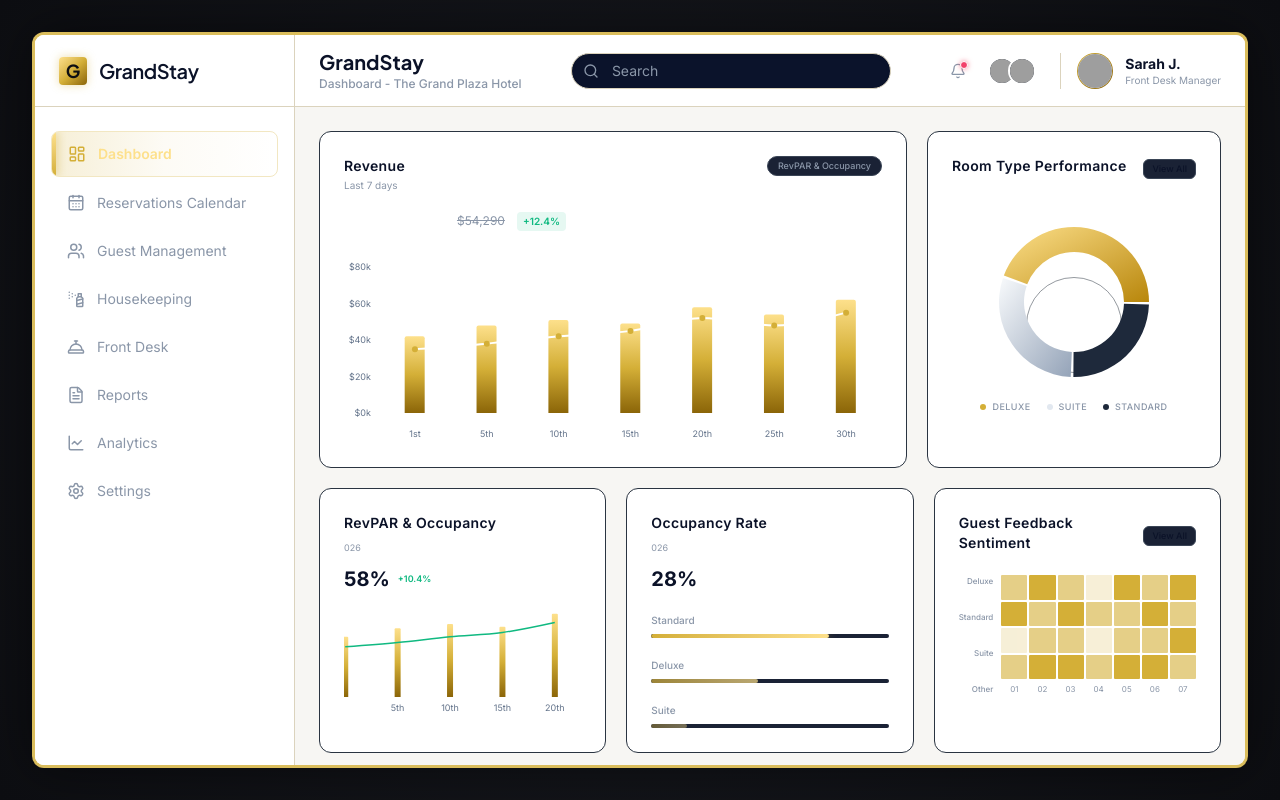
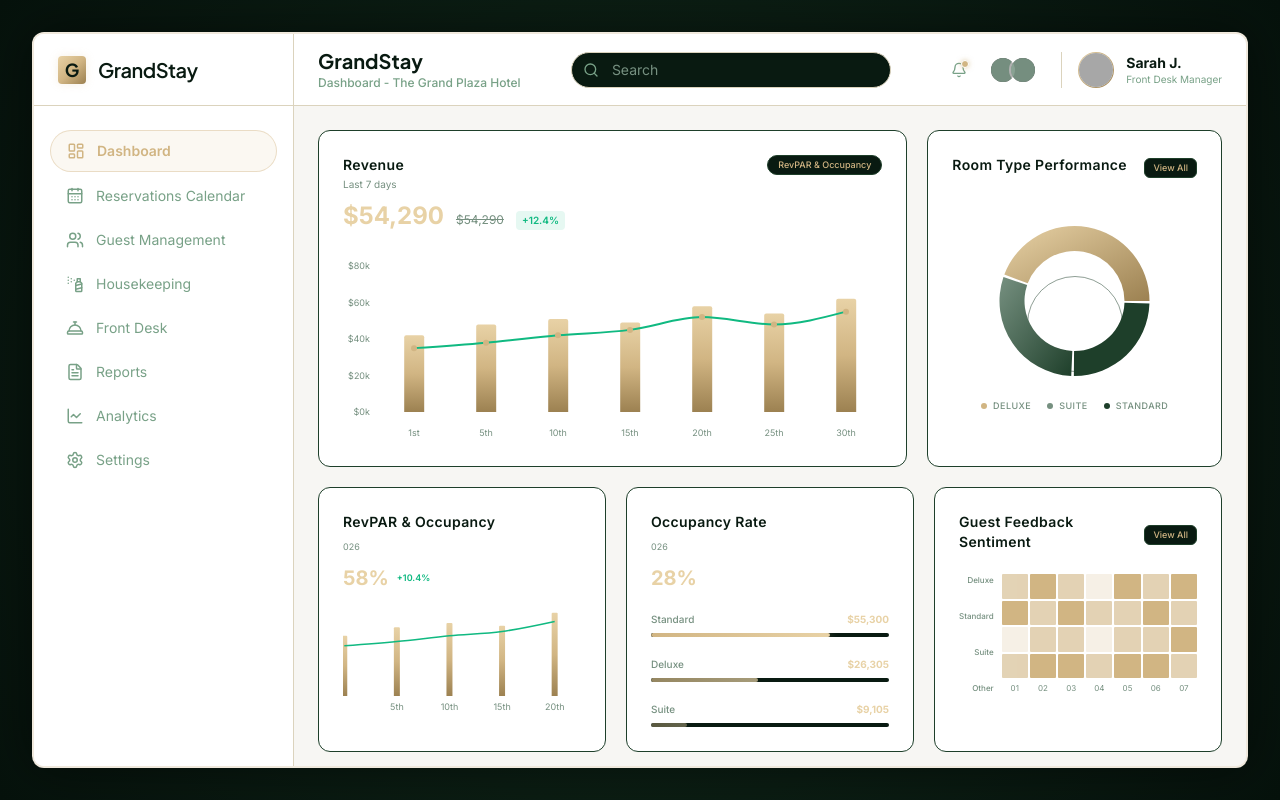
Before and after one commit to mirzamumtaz9494-netizen/saas-dashboard, a Next.js app: page /dashboard in a window 1280 px wide. Built offline with nearby package versions, Linux system fonts and the light colour scheme; grey boxes are pictures that could not be loaded.

Commit message:
style: shift theme to Deep Forest Green and Soft Gold based on latest screenshot

```diff
--- a/app/dashboard/layout.tsx
+++ b/app/dashboard/layout.tsx
@@ -8,8 +8,8 @@ export default function DashboardLayout({
 }) {
   return (
     <div className="min-h-screen p-4 md:p-8 flex items-center justify-center relative">
-      {/* Structural Match: The entire app is framed in a gold border with a deep shadow, just like the image */}
-      <div className="flex h-[calc(100vh-4rem)] w-full max-w-[1600px] overflow-hidden rounded-xl border-[3px] border-[#D4AF37]/80 shadow-[0_0_50px_rgba(0,0,0,0.5)] bg-background">
+      {/* Structural Match: Subtle soft gold border around the deep green app frame */}
+      <div className="flex h-[calc(100vh-4rem)] w-full max-w-[1600px] overflow-hidden rounded-xl border-2 border-[#D1B583]/20 shadow-[0_0_50px_rgba(0,0,0,0.5)] bg-background">
         <DashboardSidebar />
         <div className="flex flex-1 flex-col overflow-hidden">
           <DashboardHeader />
--- a/app/dashboard/page.tsx
+++ b/app/dashboard/page.tsx
@@ -20,7 +20,7 @@ const roomTypeData = [
   { name: 'Suite', value: 30 },
   { name: 'Standard', value: 25 },
 ]
-const COLORS = ['url(#goldGrad)', 'url(#silverGrad)', '#1e293b']
+const COLORS = ['url(#goldGrad)', 'url(#silverGrad)', '#1E3F2A']
 
 const sentimentData = [
   [4, 5, 4, 3, 5, 4, 5],
@@ -32,23 +32,23 @@ const sentimentData = [
 export default function DashboardPage() {
   return (
     <div className="flex flex-col gap-5 h-full pb-8">
-      {/* Top Row: Revenue and Room Type (Matches Screenshot 1 Dark Mode structure) */}
+      {/* Top Row: Revenue and Room Type */}
       <div className="grid gap-5 grid-cols-1 lg:grid-cols-[2fr_1fr]">
 
         {/* Revenue Chart */}
-        <Card className="border-[#2A3441] shadow-none bg-card flex flex-col">
+        <Card className="border-[#1E3F2A] shadow-none bg-card flex flex-col">
           <CardHeader className="flex flex-row justify-between items-start pb-2">
             <div>
               <CardTitle className="text-sm font-semibold text-foreground tracking-wide">Revenue</CardTitle>
-              <p className="text-[10px] text-muted-foreground mt-0.5">Last 7 days</p>
+              <p className="text-[10px] text-[#769080] mt-0.5">Last 7 days</p>
               <div className="flex items-baseline gap-3 mt-2">
-                <span className="text-2xl font-bold text-white">$54,290</span>
-                <span className="text-xs text-muted-foreground line-through">$54,290</span>
+                <span className="text-2xl font-bold text-[#E8D2A6]">$54,290</span>
+                <span className="text-xs text-[#769080] line-through">$54,290</span>
                 <span className="text-[10px] font-semibold text-[#10B981] bg-[#10B981]/10 px-1.5 py-0.5 rounded-sm">+12.4%</span>
               </div>
             </div>
             <div className="flex items-center gap-2">
-              <Badge variant="outline" className="text-[9px] font-medium border-[#3A4556] text-muted-foreground bg-[#1A2235]">RevPAR & Occupancy</Badge>
+              <Badge variant="outline" className="text-[9px] font-medium border-[#1E3F2A] text-[#D1B583] bg-[#091A11]">RevPAR & Occupancy</Badge>
             </div>
           </CardHeader>
           <CardContent className="flex-1 min-h-[220px]">
@@ -56,45 +56,45 @@ export default function DashboardPage() {
               <ComposedChart data={revenueData} margin={{ top: 20, right: 0, left: -25, bottom: 0 }}>
                 <defs>
                   <linearGradient id="barGold" x1="0" y1="0" x2="0" y2="1">
-                    <stop offset="0%" stopColor="#FDE08B"/>
-                    <stop offset="50%" stopColor="#D4AF37"/>
-                    <stop offset="100%" stopColor="#8B6508"/>
+                    <stop offset="0%" stopColor="#E8D2A6"/>
+                    <stop offset="50%" stopColor="#D1B583"/>
+                    <stop offset="100%" stopColor="#9C8151"/>
                   </linearGradient>
                 </defs>
-                <XAxis dataKey="name" axisLine={false} tickLine={false} tick={{ fontSize: 9, fill: '#64748B' }} dy={10} />
-                <YAxis axisLine={false} tickLine={false} tick={{ fontSize: 9, fill: '#64748B' }} tickFormatter={(v) => `$${v/1000}k`} />
+                <XAxis dataKey="name" axisLine={false} tickLine={false} tick={{ fontSize: 9, fill: '#769080' }} dy={10} />
+                <YAxis axisLine={false} tickLine={false} tick={{ fontSize: 9, fill: '#769080' }} tickFormatter={(v) => `$${v/1000}k`} />
                 <Tooltip
                   cursor={{ fill: 'rgba(255,255,255,0.02)' }}
-                  contentStyle={{ backgroundColor: '#0B132B', borderColor: '#3A4556', borderRadius: '4px', fontSize: '12px' }}
+                  contentStyle={{ backgroundColor: '#091A11', borderColor: '#1E3F2A', borderRadius: '4px', fontSize: '12px', color: '#E8D2A6' }}
                 />
                 <Bar dataKey="revenue" fill="url(#barGold)" radius={[2, 2, 0, 0]} maxBarSize={20} />
-                <Line type="monotone" dataKey="occ" stroke="#FFFFFF" strokeWidth={2} dot={{ r: 3, fill: '#D4AF37', strokeWidth: 0 }} />
+                <Line type="monotone" dataKey="occ" stroke="#10B981" strokeWidth={2} dot={{ r: 3, fill: '#D1B583', strokeWidth: 0 }} />
               </ComposedChart>
             </ResponsiveContainer>
           </CardContent>
         </Card>
 
         {/* Room Type Performance - Donut */}
-        <Card className="border-[#2A3441] shadow-none bg-card flex flex-col">
+        <Card className="border-[#1E3F2A] shadow-none bg-card flex flex-col">
           <CardHeader className="flex flex-row justify-between items-center pb-0">
             <CardTitle className="text-sm font-semibold tracking-wide">Room Type Performance</CardTitle>
-            <Button variant="ghost" size="sm" className="text-[9px] h-5 px-2 bg-[#1A2235] hover:bg-[#2A3441] border border-[#3A4556]">View All</Button>
+            <Button variant="ghost" size="sm" className="text-[9px] h-5 px-2 bg-[#091A11] hover:bg-[#1E3F2A] border border-[#1E3F2A] text-[#D1B583]">View All</Button>
           </CardHeader>
           <CardContent className="flex-1 flex flex-col items-center justify-center min-h-[220px] relative">
             <div className="absolute inset-0 z-0 flex items-center justify-center">
-               <div className="h-24 w-24 rounded-full border border-[#2A3441] opacity-50"></div>
+               <div className="h-24 w-24 rounded-full border border-[#1E3F2A] opacity-50"></div>
             </div>
             <div className="h-[180px] w-full z-10">
               <ResponsiveContainer width="100%" height="100%">
                 <PieChart>
                   <defs>
                     <linearGradient id="goldGrad" x1="0" y1="0" x2="1" y2="1">
-                      <stop offset="0%" stopColor="#FDE08B"/>
-                      <stop offset="100%" stopColor="#B8860B"/>
+                      <stop offset="0%" stopColor="#E8D2A6"/>
+                      <stop offset="100%" stopColor="#9C8151"/>
                     </linearGradient>
                     <linearGradient id="silverGrad" x1="0" y1="0" x2="1" y2="1">
-                      <stop offset="0%" stopColor="#F8FAFC"/>
-                      <stop offset="100%" stopColor="#94A3B8"/>
+                      <stop offset="0%" stopColor="#769080"/>
+                      <stop offset="100%" stopColor="#1E3F2A"/>
                     </linearGradient>
                   </defs>
                   <Pie
@@ -111,14 +111,14 @@ export default function DashboardPage() {
                       <Cell key={`cell-${index}`} fill={COLORS[index % COLORS.length]} />
                     ))}
                   </Pie>
-                  <Tooltip contentStyle={{ backgroundColor: '#0B132B', borderColor: '#3A4556', borderRadius: '4px', fontSize: '12px' }} />
+                  <Tooltip contentStyle={{ backgroundColor: '#091A11', borderColor: '#1E3F2A', borderRadius: '4px', fontSize: '12px' }} />
                 </PieChart>
               </ResponsiveContainer>
             </div>
             <div className="flex justify-center gap-4 w-full mt-2 z-10">
               {roomTypeData.map((item, index) => (
-                <div key={index} className="flex items-center gap-1.5 text-[9px] font-medium text-muted-foreground uppercase tracking-wider">
-                  <div className="h-1.5 w-1.5 rounded-full" style={{ background: index === 0 ? '#D4AF37' : index === 1 ? '#E2E8F0' : '#1e293b' }} />
+                <div key={index} className="flex items-center gap-1.5 text-[9px] font-medium text-[#769080] uppercase tracking-wider">
+                  <div className="h-1.5 w-1.5 rounded-full" style={{ background: index === 0 ? '#D1B583' : index === 1 ? '#769080' : '#1E3F2A' }} />
                   {item.name}
                 </div>
               ))}
@@ -131,19 +131,19 @@ export default function DashboardPage() {
       <div className="grid gap-5 grid-cols-1 md:grid-cols-3">
 
         {/* RevPAR & Occupancy Bar Chart */}
-        <Card className="border-[#2A3441] shadow-none bg-card">
+        <Card className="border-[#1E3F2A] shadow-none bg-card">
           <CardHeader className="pb-2">
             <CardTitle className="text-sm font-semibold tracking-wide">RevPAR & Occupancy</CardTitle>
-            <p className="text-[9px] text-muted-foreground mt-0.5">026</p>
+            <p className="text-[9px] text-[#769080] mt-0.5">026</p>
             <div className="flex items-center gap-2 mt-1">
-              <span className="text-xl font-bold">58%</span>
+              <span className="text-xl font-bold text-[#E8D2A6]">58%</span>
               <span className="text-[9px] font-semibold text-[#10B981]">+10.4%</span>
             </div>
           </CardHeader>
           <CardContent className="h-[150px]">
             <ResponsiveContainer width="100%" height="100%">
               <ComposedChart data={revenueData.slice(0, 5)} margin={{ top: 10, right: 0, left: -25, bottom: 0 }}>
-                <XAxis dataKey="name" axisLine={false} tickLine={false} tick={{ fontSize: 9, fill: '#64748B' }} />
+                <XAxis dataKey="name" axisLine={false} tickLine={false} tick={{ fontSize: 9, fill: '#769080' }} />
                 <Bar dataKey="revenue" fill="url(#barGold)" radius={[1, 1, 0, 0]} maxBarSize={6} />
                 <Line type="monotone" dataKey="occ" stroke="#10B981" strokeWidth={1.5} dot={false} />
               </ComposedChart>
@@ -152,56 +152,56 @@ export default function DashboardPage() {
         </Card>
 
         {/* Occupancy Rate Progress */}
-        <Card className="border-[#2A3441] shadow-none bg-card">
+        <Card className="border-[#1E3F2A] shadow-none bg-card">
           <CardHeader className="pb-2">
             <CardTitle className="text-sm font-semibold tracking-wide">Occupancy Rate</CardTitle>
-            <p className="text-[9px] text-muted-foreground mt-0.5">026</p>
+            <p className="text-[9px] text-[#769080] mt-0.5">026</p>
             <div className="flex items-center gap-2 mt-1">
-              <span className="text-xl font-bold">28%</span>
+              <span className="text-xl font-bold text-[#E8D2A6]">28%</span>
             </div>
           </CardHeader>
           <CardContent className="space-y-5 mt-3">
             <div>
               <div className="flex justify-between text-[10px] mb-1.5">
-                <span className="text-muted-foreground font-medium">Standard</span>
-                <span className="font-bold text-white">$55,300</span>
+                <span className="text-[#769080] font-medium">Standard</span>
+                <span className="font-bold text-[#E8D2A6]">$55,300</span>
               </div>
-              <div className="h-1 w-full bg-[#1A2235] rounded-full overflow-hidden">
-                <div className="h-full bg-gradient-to-r from-[#D4AF37] to-[#FDE08B] w-[75%] rounded-full shadow-[0_0_8px_rgba(212,175,55,0.5)]" />
+              <div className="h-1 w-full bg-[#091A11] rounded-full overflow-hidden">
+                <div className="h-full bg-gradient-to-r from-[#D1B583] to-[#E8D2A6] w-[75%] rounded-full shadow-[0_0_8px_rgba(209,181,131,0.5)]" />
               </div>
             </div>
             <div>
               <div className="flex justify-between text-[10px] mb-1.5">
-                <span className="text-muted-foreground font-medium">Deluxe</span>
-                <span className="font-bold text-white">$26,305</span>
+                <span className="text-[#769080] font-medium">Deluxe</span>
+                <span className="font-bold text-[#E8D2A6]">$26,305</span>
               </div>
-              <div className="h-1 w-full bg-[#1A2235] rounded-full overflow-hidden">
-                <div className="h-full bg-gradient-to-r from-[#D4AF37] to-[#FDE08B] opacity-70 w-[45%] rounded-full" />
+              <div className="h-1 w-full bg-[#091A11] rounded-full overflow-hidden">
+                <div className="h-full bg-gradient-to-r from-[#D1B583] to-[#E8D2A6] opacity-70 w-[45%] rounded-full" />
               </div>
             </div>
             <div>
               <div className="flex justify-between text-[10px] mb-1.5">
-                <span className="text-muted-foreground font-medium">Suite</span>
-                <span className="font-bold text-white">$9,105</span>
+                <span className="text-[#769080] font-medium">Suite</span>
+                <span className="font-bold text-[#E8D2A6]">$9,105</span>
               </div>
-              <div className="h-1 w-full bg-[#1A2235] rounded-full overflow-hidden">
-                <div className="h-full bg-gradient-to-r from-[#D4AF37] to-[#FDE08B] opacity-40 w-[15%] rounded-full" />
+              <div className="h-1 w-full bg-[#091A11] rounded-full overflow-hidden">
+                <div className="h-full bg-gradient-to-r from-[#D1B583] to-[#E8D2A6] opacity-40 w-[15%] rounded-full" />
               </div>
             </div>
           </CardContent>
         </Card>
 
         {/* Guest Feedback Sentiment (Heatmap Grid) */}
-        <Card className="border-[#2A3441] shadow-none bg-card flex flex-col">
+        <Card className="border-[#1E3F2A] shadow-none bg-card flex flex-col">
           <CardHeader className="flex flex-row justify-between items-center pb-2">
             <div>
               <CardTitle className="text-sm font-semibold tracking-wide">Guest Feedback Sentiment</CardTitle>
             </div>
-            <Button variant="ghost" size="sm" className="text-[9px] h-5 px-2 bg-[#1A2235] hover:bg-[#2A3441] border border-[#3A4556]">View All</Button>
+            <Button variant="ghost" size="sm" className="text-[9px] h-5 px-2 bg-[#091A11] hover:bg-[#1E3F2A] border border-[#1E3F2A] text-[#D1B583]">View All</Button>
           </CardHeader>
           <CardContent className="flex-1 pt-2">
             <div className="grid grid-cols-[auto_1fr] gap-2 h-[120px]">
-              <div className="flex flex-col justify-between text-[8px] font-medium text-muted-foreground text-right">
+              <div className="flex flex-col justify-between text-[8px] font-medium text-[#769080] text-right">
                 <span>Deluxe</span>
                 <span>Standard</span>
                 <span>Suite</span>
@@ -216,16 +216,16 @@ export default function DashboardPage() {
                           key={j}
                           className="rounded-[1px]"
                           style={{
-                            backgroundColor: val === 5 ? '#D4AF37' :
-                                             val === 4 ? 'rgba(212, 175, 55, 0.6)' :
-                                             val === 3 ? 'rgba(212, 175, 55, 0.2)' : '#1A2235'
+                            backgroundColor: val === 5 ? '#D1B583' :
+                                             val === 4 ? 'rgba(209, 181, 131, 0.6)' :
+                                             val === 3 ? 'rgba(209, 181, 131, 0.2)' : '#091A11'
                           }}
                         />
                       ))}
                     </div>
                   ))}
                 </div>
-                <div className="grid grid-cols-7 gap-[2px] text-[8px] text-muted-foreground mt-1 text-center">
+                <div className="grid grid-cols-7 gap-[2px] text-[8px] text-[#769080] mt-1 text-center">
                   <span>01</span><span>02</span><span>03</span><span>04</span><span>05</span><span>06</span><span>07</span>
                 </div>
               </div>
--- a/app/globals.css
+++ b/app/globals.css
@@ -42,49 +42,51 @@
 
 @layer base {
   :root {
-    /* EXACT MATCH: Deep Dark Slate / Off-Black */
-    --background: 226 20% 8%; /* #111216 */
-    --foreground: 0 0% 100%;
+    /* EXACT MATCH: Deep Forest Green & Soft Gold Theme */
+    --background: 148 48% 7%; /* #091A11 - Deep forest off-black */
+    --foreground: 38 46% 85%; /* Soft beige/gold for primary text */
 
-    --card: 226 18% 12%; /* #181A20 */
-    --card-foreground: 0 0% 100%;
+    --card: 144 43% 12%; /* #112A1B - Slightly elevated forest green */
+    --card-foreground: 38 46% 85%;
 
-    --popover: 226 18% 12%;
-    --popover-foreground: 0 0% 100%;
+    --popover: 144 43% 12%;
+    --popover-foreground: 38 46% 85%;
 
-    --primary: 43 74% 49%; /* Luxury Gold #D4AF37 */
-    --primary-foreground: 226 58% 10%;
+    --primary: 38 46% 67%; /* #D1B583 - Soft elegant Gold */
+    --primary-foreground: 148 48% 7%;
 
-    --secondary: 226 18% 16%;
-    --secondary-foreground: 0 0% 100%;
+    --secondary: 145 35% 18%; /* Dark green for secondary elements */
+    --secondary-foreground: 38 46% 85%;
 
-    --muted: 226 18% 16%;
-    --muted-foreground: 215 15% 60%;
+    --muted: 145 35% 18%; /* Same as secondary for subtle backgrounds */
+    --muted-foreground: 143 18% 55%; /* #769080 - Muted sage green text */
 
-    --accent: 43 74% 49%;
-    --accent-foreground: 226 58% 10%;
+    --accent: 38 46% 67%;
+    --accent-foreground: 148 48% 7%;
 
     --destructive: 0 62.8% 30.6%;
     --destructive-foreground: 0 0% 100%;
 
-    --border: 226 18% 18%;
-    --input: 226 18% 18%;
-    --ring: 43 74% 49%;
-    --radius: 0.5rem;
+    --border: 145 35% 18%; /* Deep green borders */
+    --input: 145 35% 18%;
+    --ring: 38 46% 67%;
+    --radius: 0.75rem; /* The cards in this design are slightly more rounded */
 
+    /* Themed Status Colors to fit the green aesthetic */
     --success: 142 71% 45%;
     --success-muted: hsl(142 71% 45% / 0.15);
-    --warning: 43 74% 49%;
-    --warning-muted: hsl(43 74% 49% / 0.15);
+    --warning: 38 46% 67%; /* Warning matches primary soft gold */
+    --warning-muted: hsl(38 46% 67% / 0.15);
     --error: 346 87% 60%;
     --error-muted: hsl(346 87% 60% / 0.15);
   }
 
   .light {
+    /* Forcing dark theme default for visual parity with screenshot */
     --background: 43 20% 96%;
-    --foreground: 226 58% 10%;
+    --foreground: 148 48% 7%;
     --card: 0 0% 100%;
-    --card-foreground: 226 58% 10%;
+    --card-foreground: 148 48% 7%;
     --border: 43 30% 80%;
   }
 
@@ -94,13 +96,13 @@
 
   body {
     @apply bg-background text-foreground antialiased;
-    /* Richer, darker radial gradient matching the deep screenshots */
-    background: radial-gradient(circle at center, #181a20 0%, #0d0e12 100%);
+    /* Soft dark green radial gradient */
+    background: radial-gradient(circle at center, #112A1B 0%, #06120C 100%);
     min-height: 100vh;
   }
 }
 
-/* Custom scrollbar for luxury feel */
+/* Custom scrollbar matching soft gold & green */
 ::-webkit-scrollbar {
   width: 6px;
   height: 6px;
--- a/components/layout/DashboardHeader.tsx
+++ b/components/layout/DashboardHeader.tsx
@@ -7,7 +7,7 @@ export function DashboardHeader() {
   return (
     <header className="flex h-[72px] items-center justify-between border-b border-border bg-card px-6 sticky top-0 z-40">
 
-      {/* Left: Structural Page Title & Subtitle exactly like in the screenshot */}
+      {/* Left: Page Title & Subtitle */}
       <div className="flex flex-col justify-center">
         <h1 className="font-heading text-xl font-bold text-foreground leading-tight">
           GrandStay
@@ -17,14 +17,14 @@ export function DashboardHeader() {
         </p>
       </div>
 
-      {/* Center: Search Bar (Rounded outline as seen in the screenshots) */}
+      {/* Center: Search Bar (Deep Green inset) */}
       <div className="hidden md:flex flex-1 max-w-[320px] mx-8">
         <div className="relative w-full">
           <Search className="absolute left-3 top-1/2 -translate-y-1/2 h-4 w-4 text-muted-foreground" />
           <Input
             type="search"
             placeholder="Search"
-            className="w-full bg-[#0B132B] border-border rounded-full pl-10 h-9 shadow-inner text-sm focus-visible:ring-[#D4AF37]"
+            className="w-full bg-[#091A11] border-border rounded-full pl-10 h-9 shadow-inner text-sm focus-visible:ring-[#D1B583] placeholder:text-[#769080]"
           />
         </div>
       </div>
@@ -34,23 +34,23 @@ export function DashboardHeader() {
         <div className="flex items-center gap-3">
           <button className="relative h-9 w-9 flex items-center justify-center rounded-full hover:bg-white/5 transition-colors">
             <Bell className="h-4 w-4 text-muted-foreground" />
-            <span className="absolute top-2 right-2 h-2 w-2 rounded-full bg-error border border-card shadow-[0_0_5px_rgba(244,63,94,0.6)]" />
+            <span className="absolute top-2 right-2 h-2 w-2 rounded-full bg-[#D1B583] border border-card shadow-[0_0_5px_rgba(209,181,131,0.6)]" />
           </button>
 
           <div className="hidden sm:flex -space-x-2 mr-2">
-            <div className="h-7 w-7 rounded-full bg-[#1e293b] border-2 border-card flex items-center justify-center overflow-hidden">
-              <img src="https://api.dicebear.com/7.x/avataaars/svg?seed=Alex" alt="Team" className="h-full w-full object-cover" />
+            <div className="h-7 w-7 rounded-full bg-[#112A1B] border-2 border-card flex items-center justify-center overflow-hidden">
+              <img src="https://api.dicebear.com/7.x/avataaars/svg?seed=Alex" alt="Team" className="h-full w-full object-cover opacity-80 mix-blend-luminosity" />
             </div>
-            <div className="h-7 w-7 rounded-full bg-[#1e293b] border-2 border-card flex items-center justify-center overflow-hidden">
-              <img src="https://api.dicebear.com/7.x/avataaars/svg?seed=Maria" alt="Team" className="h-full w-full object-cover" />
+            <div className="h-7 w-7 rounded-full bg-[#112A1B] border-2 border-card flex items-center justify-center overflow-hidden">
+              <img src="https://api.dicebear.com/7.x/avataaars/svg?seed=Maria" alt="Team" className="h-full w-full object-cover opacity-80 mix-blend-luminosity" />
             </div>
           </div>
         </div>
 
         <div className="flex items-center gap-3 pl-4 border-l border-border">
-          <div className="h-9 w-9 rounded-full bg-gradient-to-br from-[#D4AF37] to-[#8B6508] p-[1px]">
+          <div className="h-9 w-9 rounded-full bg-gradient-to-br from-[#E8D2A6] to-[#9C8151] p-[1px]">
             <div className="h-full w-full rounded-full bg-card overflow-hidden">
-              <img src="https://api.dicebear.com/7.x/avataaars/svg?seed=Sarah" alt="Sarah J." className="h-full w-full object-cover" />
+              <img src="https://api.dicebear.com/7.x/avataaars/svg?seed=Sarah" alt="Sarah J." className="h-full w-full object-cover opacity-90" />
             </div>
           </div>
           <div className="hidden sm:flex flex-col text-sm">
--- a/components/layout/DashboardSidebar.tsx
+++ b/components/layout/DashboardSidebar.tsx
@@ -31,11 +31,11 @@ export function DashboardSidebar() {
 
   return (
     <aside className="hidden border-r border-border bg-card md:flex w-[260px] flex-col flex-shrink-0 min-h-full">
-      {/* Exact Logo Match from Screenshot */}
+      {/* Exact Logo Match from Screenshot (Soft Gold + Green) */}
       <div className="flex h-[72px] items-center px-6 border-b border-border bg-card">
         <Link href="/" className="flex items-center gap-3 font-semibold group">
-          <div className="flex h-7 w-7 items-center justify-center rounded bg-gradient-to-br from-[#FDE08B] via-[#D4AF37] to-[#8B6508] shadow-[0_0_10px_rgba(212,175,55,0.4)]">
-            <span className="text-[#0d0e12] font-heading font-bold text-lg leading-none">G</span>
+          <div className="flex h-7 w-7 items-center justify-center rounded bg-gradient-to-br from-[#E8D2A6] via-[#D1B583] to-[#9C8151] shadow-[0_0_10px_rgba(209,181,131,0.2)]">
+            <span className="text-[#091A11] font-heading font-bold text-lg leading-none">G</span>
           </div>
           <span className="font-heading tracking-tight text-xl text-foreground">GrandStay</span>
         </Link>
@@ -49,24 +49,15 @@ export function DashboardSidebar() {
               key={item.href}
               href={item.href}
               className={cn(
-                "flex items-center gap-3 rounded-lg px-4 py-3 text-sm transition-all group relative overflow-hidden",
+                "flex items-center gap-3 px-4 py-2.5 text-sm transition-all group relative overflow-hidden",
                 isActive
-                  ? "text-[#FDE08B] font-semibold border border-[#D4AF37]/30"
-                  : "text-muted-foreground hover:bg-white/5 hover:text-white"
+                  ? "text-[#D1B583] font-semibold border border-[#D1B583]/40 bg-[#D1B583]/10 rounded-full"
+                  : "text-muted-foreground hover:bg-white/5 hover:text-foreground rounded-lg"
               )}
             >
-              {/* Glowing active pill background */}
-              {isActive && (
-                <div className="absolute inset-0 bg-gradient-to-r from-[#D4AF37]/20 via-[#D4AF37]/5 to-transparent z-0" />
-              )}
-              {/* Left gold accent line */}
-              {isActive && (
-                <span className="absolute left-0 top-0 bottom-0 w-1 bg-gradient-to-b from-[#FDE08B] to-[#D4AF37] shadow-[0_0_10px_rgba(212,175,55,0.8)] z-10" />
-              )}
-
               <item.icon className={cn(
                 "h-[18px] w-[18px] transition-colors relative z-10",
-                isActive ? "text-[#D4AF37]" : "text-muted-foreground group-hover:text-muted-foreground/80"
+                isActive ? "text-[#D1B583]" : "text-muted-foreground group-hover:text-muted-foreground/80"
               )} />
               <span className="relative z-10">{item.title}</span>
             </Link>
```
